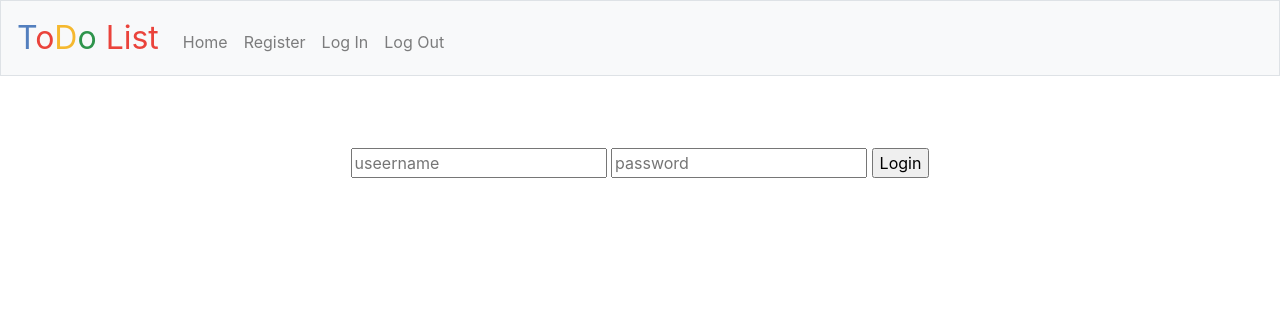
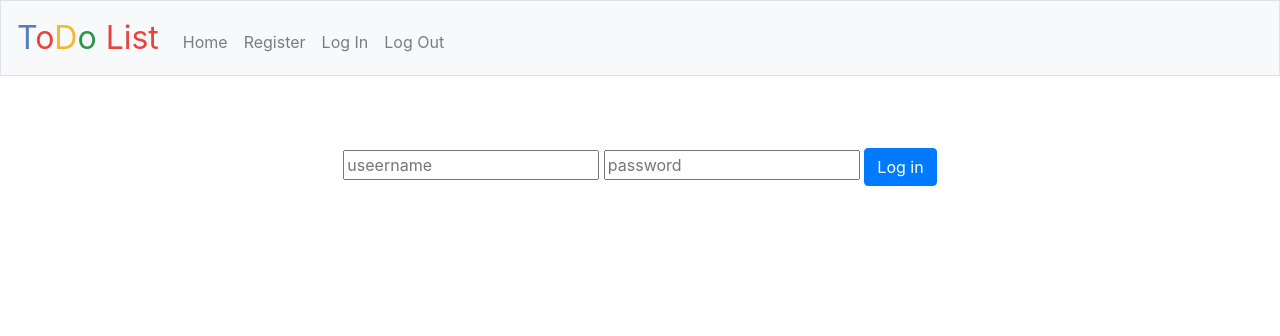
Before and after one commit to AdelaMester/todo-Django, a Django app: page /login in a window 1280 px wide. Shown: the top 336 px of the page. Run offline with Django 3.2, Linux system fonts and the light colour scheme.

Commit message:
styled button login

```diff
--- a/todoList/templates/todoList/login.html
+++ b/todoList/templates/todoList/login.html
@@ -10,6 +10,6 @@
         {% csrf_token %}
         <input name="username" placeholder="useername" type="text"/>
         <input name="password" placeholder="password" type="password"/>
-        <input type="submit" value="Login"/>
+        <button class="btn btn-primary" type="submit">Log in</button>
     </form>
 {% endblock %}
```
